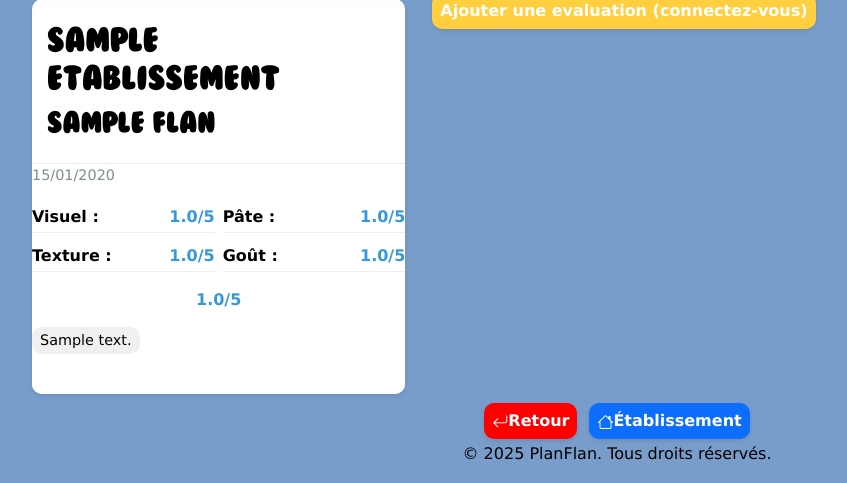
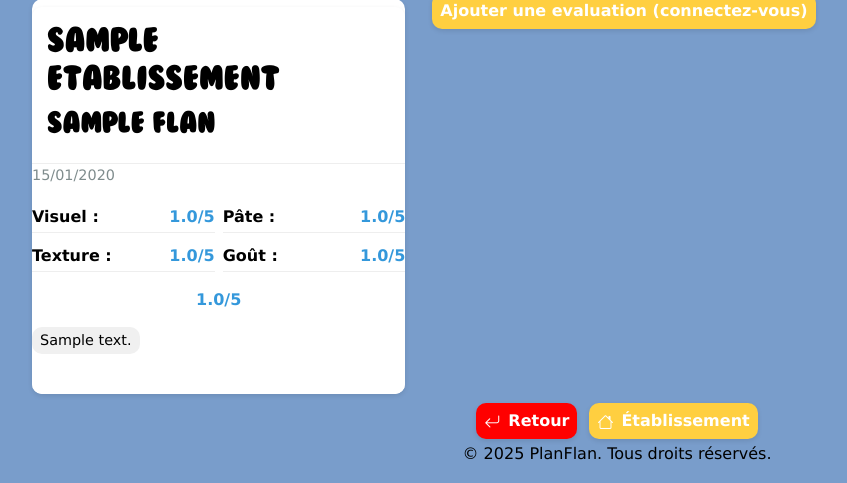
Before and after one commit to WilliamTourte/planflan2, a Flask app: page /flan/1 in a window 1280 px wide. Shown: the part 638-1121 px from the top of the page, without its empty margins (23-870 px from the left). Run offline with Flask 3, Linux system fonts and the light colour scheme; tables that the repository leaves empty hold one stand-in row (values such as "Sample post"); grey boxes marked "Sample" are stand-in pictures; some libraries are stand-ins or nearby versions.

Commit message:
Boutons retour plus jolis

```diff
--- a/app/templates/page_flan.html
+++ b/app/templates/page_flan.html
@@ -13,10 +13,10 @@
 <!-- Boutons retour -->
 <div class="action-buttons">
     <button onclick="goBackOrRedirect('{{ url_for('main.afficher_etablissement_unique', id_etab=flan.etablissement.id_etab) }}')" class="btn btn-danger" title="Retour à la page précédente">
-        <i class="bi bi-arrow-return-left"></i> Retour
+        <i class="bi bi-arrow-return-left me-2"></i> Retour
     </button>
-    <a href="{{ url_for('main.afficher_etablissement_unique', id_etab=flan.etablissement.id_etab) }}" class="btn btn-primary" title="Retour à l'établissement">
-        <i class="bi bi-house"></i> Établissement
-    </a>
+    <button href="{{ url_for('main.afficher_etablissement_unique', id_etab=flan.etablissement.id_etab) }}" class="btn btn-success" title="Retour à l'établissement">
+        <i class="bi bi-house me-2"></i>Établissement
+    </button>
 </div>
 {% endblock %}
```
Also changed, not shown: app/templates/page_etablissement.html (+4 -4 lines), app/templates/page_evaluation.html (+4 -4 lines).
